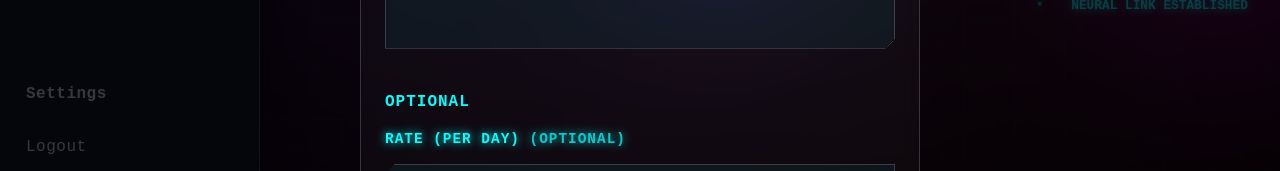
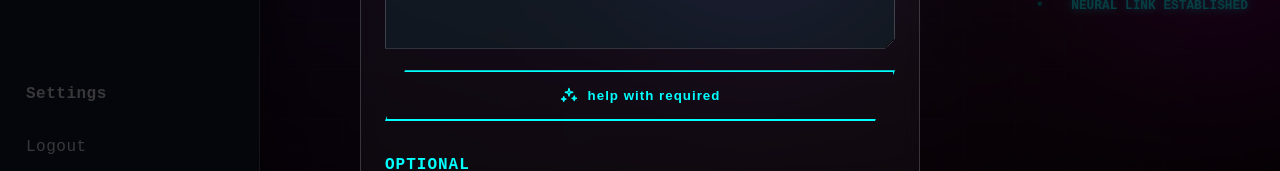
Before and after one commit to CRFLuiz/vou-falar-com-meu-socio-frontend, a React (Vite) app: page /dashboard in a window 1280 px wide. Shown: the part 595-766 px from the top of the page. Built offline with nearby package versions, Linux system fonts and the light colour scheme; no server answers; sample sign-in values are in the browser's storage.

Commit message:
feat: add AI help button under professional description

```diff
--- a/src/locales/en/translation.json
+++ b/src/locales/en/translation.json
@@ -57,6 +57,7 @@
     "profile_professional_title_placeholder": "E.g. Software Engineer",
     "profile_professional_description_label": "Professional description",
     "profile_professional_description_placeholder": "Tell us a bit about your experience...",
+    "profile_help_with_required": "help with required",
     "profile_rate_label": "Rate (per day)",
     "profile_rate_placeholder": "E.g. 250",
     "profile_hours_per_day_label": "Hours per day",
--- a/src/locales/es/translation.json
+++ b/src/locales/es/translation.json
@@ -57,6 +57,7 @@
     "profile_professional_title_placeholder": "Ej: Ingeniero de Software",
     "profile_professional_description_label": "Descripción profesional",
     "profile_professional_description_placeholder": "Cuéntanos un poco sobre tu experiencia...",
+    "profile_help_with_required": "help with required",
     "profile_rate_label": "Tarifa (por día)",
     "profile_rate_placeholder": "Ej: 250",
     "profile_hours_per_day_label": "Horas por día",
--- a/src/locales/pt/translation.json
+++ b/src/locales/pt/translation.json
@@ -57,6 +57,7 @@
     "profile_professional_title_placeholder": "Ex: Engenheiro de Software",
     "profile_professional_description_label": "Descrição profissional",
     "profile_professional_description_placeholder": "Fale um pouco sobre sua experiência...",
+    "profile_help_with_required": "help with required",
     "profile_rate_label": "Rate (R$/dia)",
     "profile_rate_placeholder": "Ex: 500",
     "profile_hours_per_day_label": "Horas por dia",
--- a/src/pages/Dashboard.tsx
+++ b/src/pages/Dashboard.tsx
@@ -358,6 +358,51 @@ export const Dashboard = () => {
                                     onChange={handleProfileChange}
                                     rows={4}
                                 />
+                                <div style={{ marginTop: '12px' }}>
+                                    <button
+                                        type="button"
+                                        className="btn-secondary"
+                                        style={{
+                                            width: '100%',
+                                            padding: '0.9rem 1.2rem',
+                                            display: 'flex',
+                                            alignItems: 'center',
+                                            justifyContent: 'center',
+                                            gap: '10px',
+                                            letterSpacing: '1px',
+                                            textTransform: 'none'
+                                        }}
+                                    >
+                                        <svg
+                                            width="18"
+                                            height="18"
+                                            viewBox="0 0 24 24"
+                                            fill="none"
+                                            xmlns="http://www.w3.org/2000/svg"
+                                            aria-hidden="true"
+                                        >
+                                            <path
+                                                d="M12 2l1.2 4.1L17 7l-3.8 1L12 12l-1.2-4L7 7l3.8-.9L12 2Z"
+                                                stroke="currentColor"
+                                                strokeWidth="1.8"
+                                                strokeLinejoin="round"
+                                            />
+                                            <path
+                                                d="M19 12l.8 2.7L22 15l-2.2.7L19 18l-.8-2.3L16 15l2.2-.3L19 12Z"
+                                                stroke="currentColor"
+                                                strokeWidth="1.8"
+                                                strokeLinejoin="round"
+                                            />
+                                            <path
+                                                d="M5 13l.8 2.7L8 16l-2.2.7L5 19l-.8-2.3L2 16l2.2-.3L5 13Z"
+                                                stroke="currentColor"
+                                                strokeWidth="1.8"
+                                                strokeLinejoin="round"
+                                            />
+                                        </svg>
+                                        <span>{t('profile_help_with_required')}</span>
+                                    </button>
+                                </div>
                             </div>
 
                             <div style={{ color: 'var(--primary-cyan)', fontWeight: 700, textTransform: 'uppercase', letterSpacing: '1px', marginBottom: '12px' }}>
```
